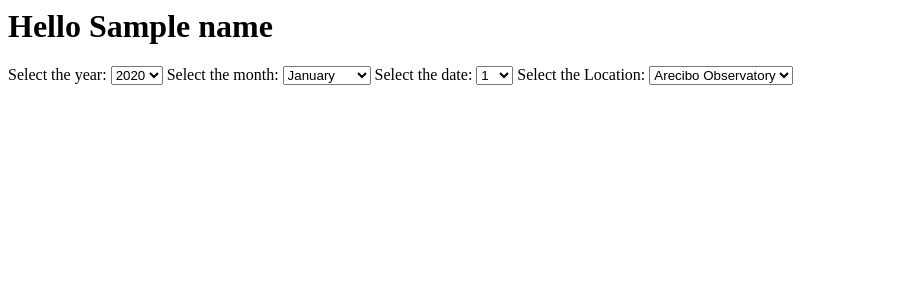
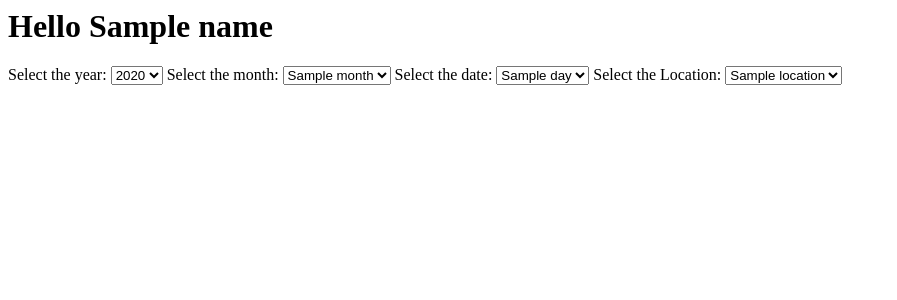
Before and after one commit to saksheedhuru/Arecibo_Atmos_Data_Search, a Django app: template webpage/controller/templates/index.html in a window 1280 px wide. Shown: the top 300 px of the page, without its empty margins (0-897 px from the left). Run offline with Django 4.2, Linux system fonts and the light colour scheme; the template is opened without the code that fills it: most values are stand-ins (such as "Sample title", 1, 10 or a date in 2020).

Commit message:
used alternative template to use dataset from backend

```diff
--- a/webpage/controller/templates/index.html
+++ b/webpage/controller/templates/index.html
@@ -7,68 +7,40 @@
 <label for="Year">Select the year:</label>
 
 <select name="Year" id="Year">
-  <option value="2020">2020</option>
-  <option value="2021">2021</option>
-  <option value="2022">2022</option>
-  <option value="2023">2023</option>
+
+  {% for year in Years %}
+  <option value="{{year}}">{{year}}</option>
+  {% endfor %}
+
 </select>
+
 
 <label for="Month">Select the month:</label>
 
 <select name="Month" id="Month">
-  <option value="1">January</option>
-  <option value="2">February</option>
-  <option value="3">March</option>
-  <option value="4">April</option>
-  <option value="5">May</option>
-  <option value="6">June</option>
-  <option value="7">July</option>
-  <option value="8">August</option>
-  <option value="9">September</option>
-  <option value="10">October</option>
-  <option value="11">November</option>
-  <option value="12">December</option>
+
+  {% for month in Months %}
+  <option value="{{month}}">{{month}}</option>
+  {% endfor %}
+
 </select>
 
 <label for="Day">Select the date:</label>
 
 <select name="Day" id="Day">
-  <option value="1">1</option>
-  <option value="2">2</option>
-  <option value="3">3</option>
-  <option value="4">4</option>
-  <option value="5">5</option>
-  <option value="6">6</option>
-  <option value="7">7</option>
-  <option value="8">8</option>
-  <option value="9">9</option>
-  <option value="10">10</option>
-  <option value="11">11</option>
-  <option value="12">12</option>
-  <option value="13">13</option>
-  <option value="14">14</option>
-  <option value="15">15</option>
-  <option value="16">16</option>
-  <option value="17">17</option>
-  <option value="18">18</option>
-  <option value="19">19</option>
-  <option value="20">20</option>
-  <option value="21">21</option>
-  <option value="22">22</option>
-  <option value="23">23</option>
-  <option value="24">24</option>
-  <option value="25">25</option>
-  <option value="26">26</option>
-  <option value="27">27</option>
-  <option value="28">28</option>
-  <option value="29">29</option>
-  <option value="30">30</option>
-  <option value="31">31</option>
+
+  {% for day in Days %}
+  <option value="{{day}}">{{day}}</option>
+  {% endfor %}
+
 </select>
 
 <label for="Location">Select the Location:</label>
 
 <select name="Location" id="Location">
-  <option value="Arecibo Observatory">Arecibo Observatory</option>
-  <option value="Culebra">Culebra</option>
+
+  {% for location in Locations %}
+  <option value="{{location}}">{{location}}</option>
+  {% endfor %}
+
 </select>
--- a/webpage/webpage/urls.py
+++ b/webpage/webpage/urls.py
@@ -17,7 +17,8 @@ Including another URLconf
 from django.contrib import admin
 from django.urls import path, include
 
+
 urlpatterns = [
     path('', include('controller.urls')),
-    path('admin/', admin.site.urls),
+    path('admin/', admin.site.urls)
 ]
```
Also changed, not shown: webpage/controller/views.py (+15 -2 lines).
